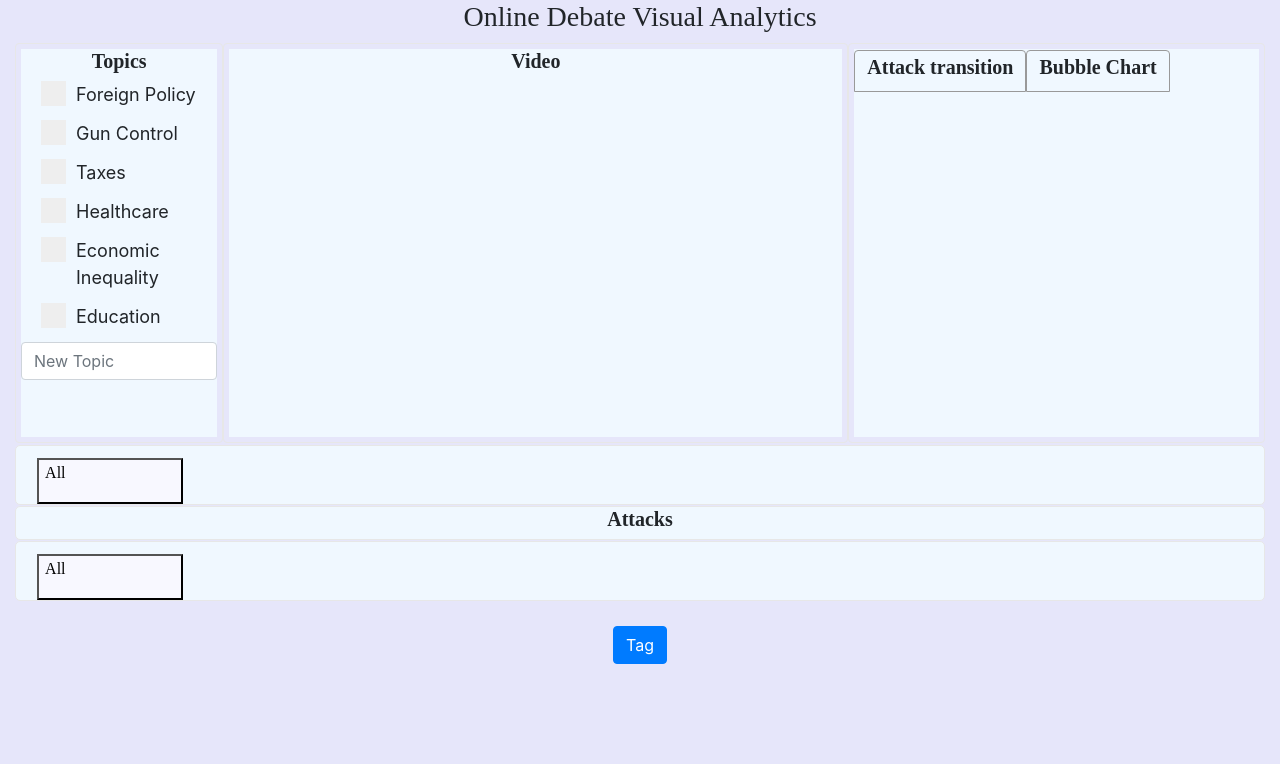
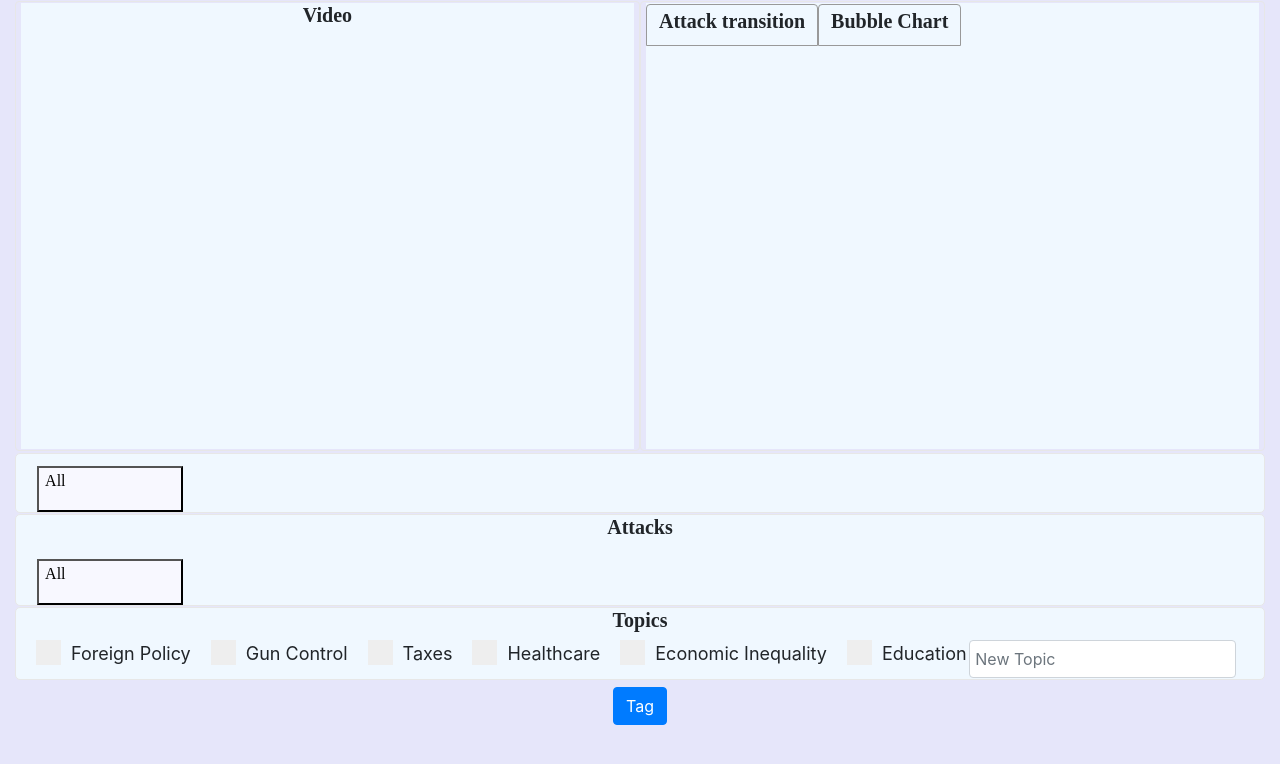
Before and after one commit to ChaitraUH/Debate_Analytics_v_2, a React (Create React App) app in the folder debate_analytics_front_end/: page /tagging in a window 1280 px wide. Shown: the top 764 px of the page. Built offline with nearby package versions, Linux system fonts and the light colour scheme.

Commit message:
Changed alignment of visuals

```diff
--- a/debate_analytics_front_end/src/App.css
+++ b/debate_analytics_front_end/src/App.css
@@ -13,13 +13,13 @@ body{
     background-color: aliceblue;
 }
 
-.col-2, .col-4, .col-6 {
+.col-2, .col-4, .col-6, .col-5, .col-7 {
     padding-left:5px;
     padding-right:5px;
-    padding-top: 5px;
-    padding-bottom: 5px;
+    padding-top: 1px;
+    padding-bottom: 1px;
     background-clip: content-box;
-    height: 400px;
+    height: 450px;
 }
 div[class^="col-sm"]{
 
--- a/debate_analytics_front_end/src/App.js
+++ b/debate_analytics_front_end/src/App.js
@@ -11,9 +11,9 @@ import {BrowserRouter as Router, Route} from 'react-router-dom'
 function App() {
   return (
       <div className="container-fluid">
-            <div className="container-fluid page-header font-weight-bold">
-              <h3>Online Debate Visual Analytics</h3>
-            </div>
+            {/*<div className="container-fluid page-header font-weight-bold">*/}
+            {/*  <h5>Online Debate Visual Analytics</h5>*/}
+            {/*</div>*/}
             <Router>
                 <Route path = "/" exact component={Selection}/>
                 <Route path = "/tagging" component={Tagging}/>
--- a/debate_analytics_front_end/src/Selection.js
+++ b/debate_analytics_front_end/src/Selection.js
@@ -8,6 +8,10 @@ import VideoInp from "./components/videoinput";
 
 function Selection() {
   return (
+      <div className="container-fluid">
+          <div className="container-fluid page-header font-weight-bold">
+                  <h5>Online Debate Visual Analytics</h5>
+          </div>
             <div className="container-fluid main-div">
               <h5 className="font-weight-bold">Select Candidates</h5>
                 {candidates.map(data => (
@@ -15,6 +19,7 @@ function Selection() {
                 ))}
                 <VideoInp/>
             </div>
+      </div>
   );
 }
 
--- a/debate_analytics_front_end/src/Tagging.js
+++ b/debate_analytics_front_end/src/Tagging.js
@@ -17,15 +17,11 @@ function Tagging() {
   return (
       <div className="container-fluid">
           <div className= "row">
-              <div className= "col-2 rounded borderclass">
-                   <h5 className="font-weight-bold">Topics</h5>
-                  <Topics/>
-              </div>
               <div className= "col-6 rounded borderclass">
                   <h5 className="font-weight-bold">Video</h5>
                   <Video/>
               </div>
-              <div className= "col-4 rounded borderclass" id = "transition">
+              <div className= "col-6 rounded borderclass" id = "transition">
 
                 <input type="radio" name="tabs" id="tab1" />
                 <label for="tab1"><h5 className="font-weight-bold">
@@ -67,14 +63,14 @@ function Tagging() {
                   </div>
               </div>
           </div>
+          {/*<div className= "row borderclass">*/}
+          {/*    <div className="col">*/}
+          {/*        <h5 className="font-weight-bold">Attacks</h5>*/}
+          {/*    </div>*/}
+          {/*</div>*/}
           <div className= "row borderclass">
               <div className="col">
-                  <h5 className="font-weight-bold">Attacks</h5>
-              </div>
-          </div>
-          <div className= "row borderclass">
-              <div className="col">
-                 {/*<h5 className="font-weight-bold">Defenders</h5>*/}
+                 <h5 className="font-weight-bold">Attacks</h5>
                   <div className="flexbox-container">
                       {
                         Object.entries(candlist)
@@ -84,6 +80,19 @@ function Tagging() {
                   </div>
               </div>
           </div>
+          {/*<div className= "row borderclass">*/}
+          {/*    <div className="col">*/}
+          {/*        <h5 className="font-weight-bold">Topics</h5>*/}
+          {/*    </div>*/}
+          {/*</div>*/}
+          <div className= "row borderclass">
+              <div className="col">
+                  <h5 className="font-weight-bold">Topics</h5>
+                  <div className="flexbox-container">
+                      <Topics/>
+                  </div>
+              </div>
+          </div>
           <TagButton/>
       </div>
   );
--- a/debate_analytics_front_end/src/components/components.css
+++ b/debate_analytics_front_end/src/components/components.css
@@ -148,12 +148,17 @@ button p{
 }
 
 .tagbutton {
-    margin-top: 2%;
+    margin-top: 0.5%;
 }
 
 .flexbox-container {
     display: flex;
     flex-direction: row;
+}
+
+.row input{
+    margin-left: 1%;
+    padding-left: 5px;
 }
 
 .trans {
--- a/debate_analytics_front_end/src/components/topics.js
+++ b/debate_analytics_front_end/src/components/topics.js
@@ -24,7 +24,7 @@ class Topics extends React.Component {
 
     render() {
         return (
-            <form>
+            <form className="row">
                 <div className="form-check">
                     <label className="form-check-label check_container">Foreign Policy<input
                         className="form-check-input" type="checkbox" value="Foreign Policy" id="Foreign Policy" onChange={this.checkStatusChange}/>
@@ -58,7 +58,9 @@ class Topics extends React.Component {
                                                                                         type="checkbox" value="Education" id="Education" onChange={this.checkStatusChange}/>
                         <span className="checkmark"></span></label>
                 </div>
-                <input className="form-control" type="text" placeholder="New Topic" onChange={this.newStatusChange}/>
+                <div>
+                <input className="form-control new-topic" type="text" placeholder="New Topic" onChange={this.newStatusChange}/>
+                </div>
             </form>
 
         );
```
Lines whose indentation alone changed are shown as unchanged.
